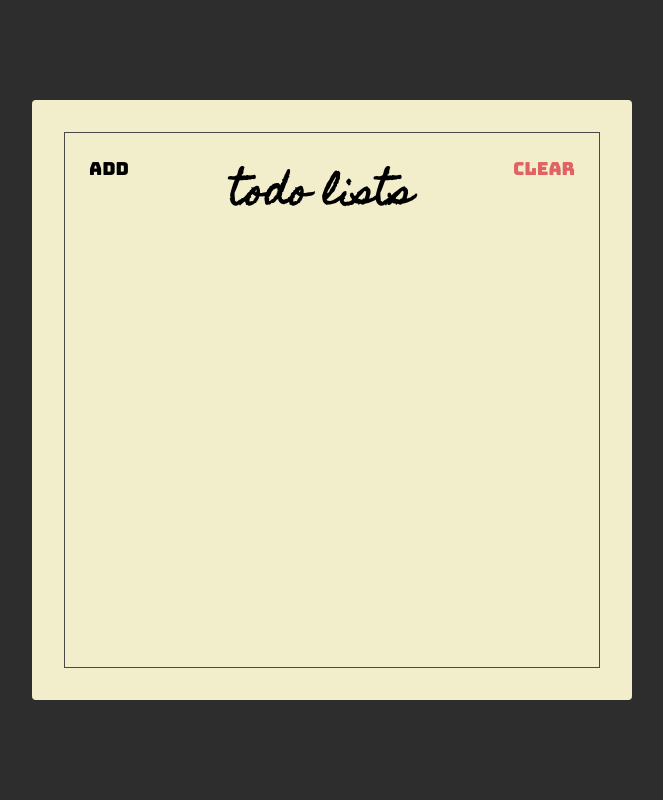
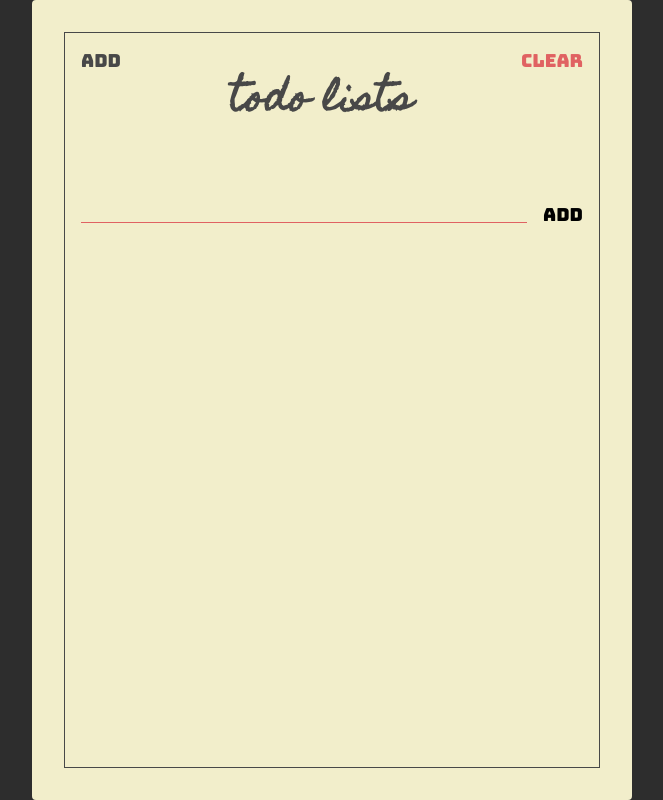
Before and after one commit to Sholahudin/react-course-starter, a website: page index.html in a window 1280 px wide. Shown: the whole page, without its empty margins (308-971 px from the left). Drawn offline with Linux system fonts and the light colour scheme.

Commit message:
Menambah pseudo class active

```diff
--- a/index.html
+++ b/index.html
@@ -23,11 +23,18 @@
   <body>
     <div class="container">
       <div class="frame">
-        <div class="header">
-          <button class="header-btn">Add</button>
+        <section class="header">
+          <button class="header-btn main-black-color">Add</button>
           <h1 class="header-title">ToDo Lists</h1>
           <button class="header-btn main-red-color">Clear</button>
-        </div>
+        </section>
+
+        <section class="add">
+          <form class="add-form">
+            <input type="text" class="add-input" />
+            <button class="add-btn">Add</button>
+          </form>
+        </section>
       </div>
     </div>
   </body>
--- a/styles.css
+++ b/styles.css
@@ -4,10 +4,15 @@
 
 :root {
   --main-red-color: #e06262;
+  --main-black-color: #484848;
 }
 
 .main-red-color {
   color: var(--main-red-color);
+}
+
+.main-black-color {
+  color: var(--main-black-color);
 }
 
 html {
@@ -34,7 +39,7 @@ body {
 
 .container {
   width: 600px;
-  height: 600px;
+  height: 800px;
   background-color: #f2eecb;
   border-radius: 4px;
 
@@ -42,7 +47,7 @@ body {
 }
 
 .frame {
-  border: 1px solid #484848;
+  border: 1px solid var(--main-black-color);
   height: 100%;
 
   display: flex;
@@ -60,15 +65,62 @@ body {
   font-size: 3.6rem;
   font-family: "Homemade Apple", sans-serif;
   text-transform: lowercase;
+  color: var(--main-black-color);
 }
 
 .header-btn {
   font-size: 1.8rem;
   font-family: "Bungee", sans-serif;
 
-  padding: 24px;
+  padding: 16px;
+  cursor: pointer;
 
   background: unset;
   border: unset;
   outline: unset;
 }
+
+.header-btn.main-black-color:active {
+  text-shadow: 1px 1px 2px var(--main-black-color);
+}
+
+.header-btn.main-red-color:active {
+  text-shadow: 1px 1px 2px var(--main-red-color);
+}
+
+.add {
+  padding: 16px;
+}
+
+.add-form {
+  display: flex;
+  align-items: flex-start;
+}
+
+.add-input {
+  background: unset;
+  border: unset;
+  padding: 0 64px;
+
+  flex: 1;
+
+  border-bottom: 1px solid var(--main-red-color);
+  outline: unset;
+
+  font-family: "Homemade Apple", sans-serif;
+  font-size: 16px;
+  text-transform: lowercase;
+}
+
+.add-btn {
+  font-size: 1.8rem;
+  font-family: "Bungee", sans-serif;
+
+  padding: 16px;
+  padding-right: unset;
+  cursor: pointer;
+
+  background: unset;
+  border: unset;
+  outline: unset;
+}
```
Also changed, not shown: .codesandbox/workspace.json (added).
